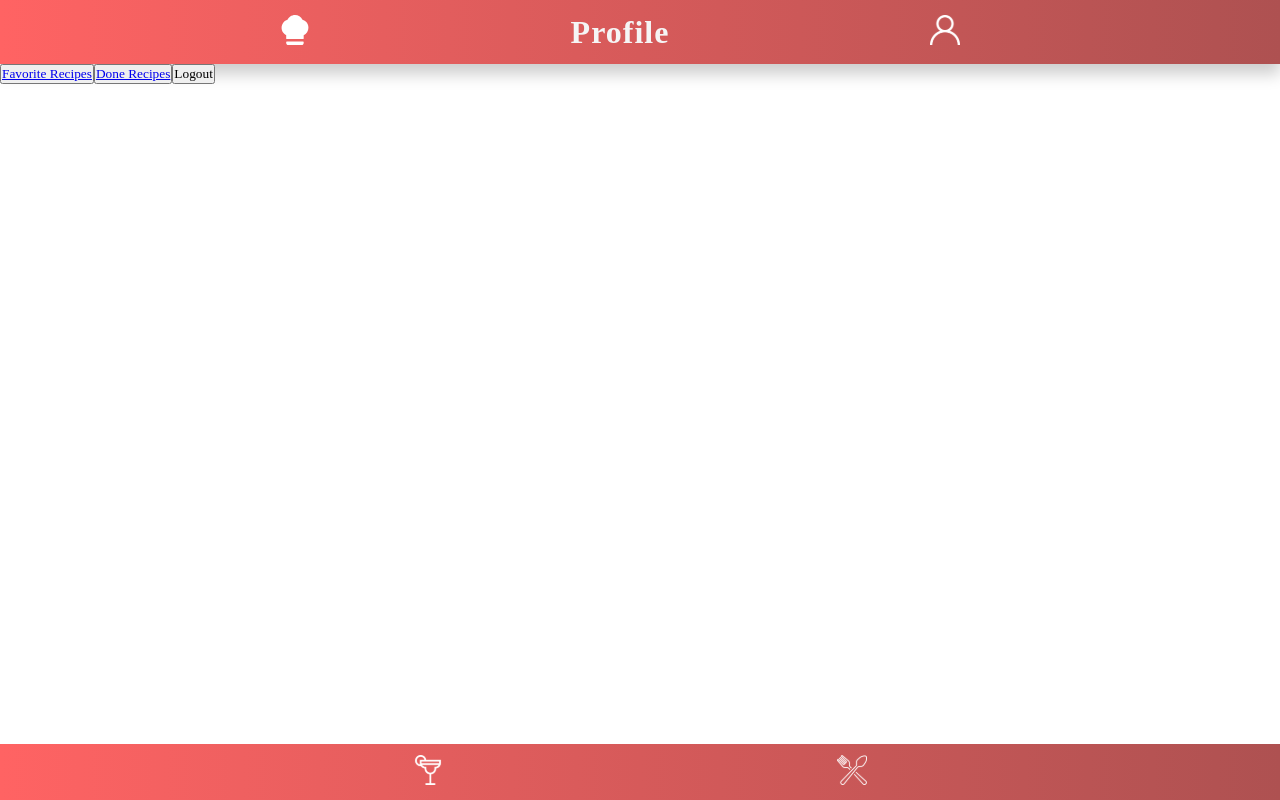
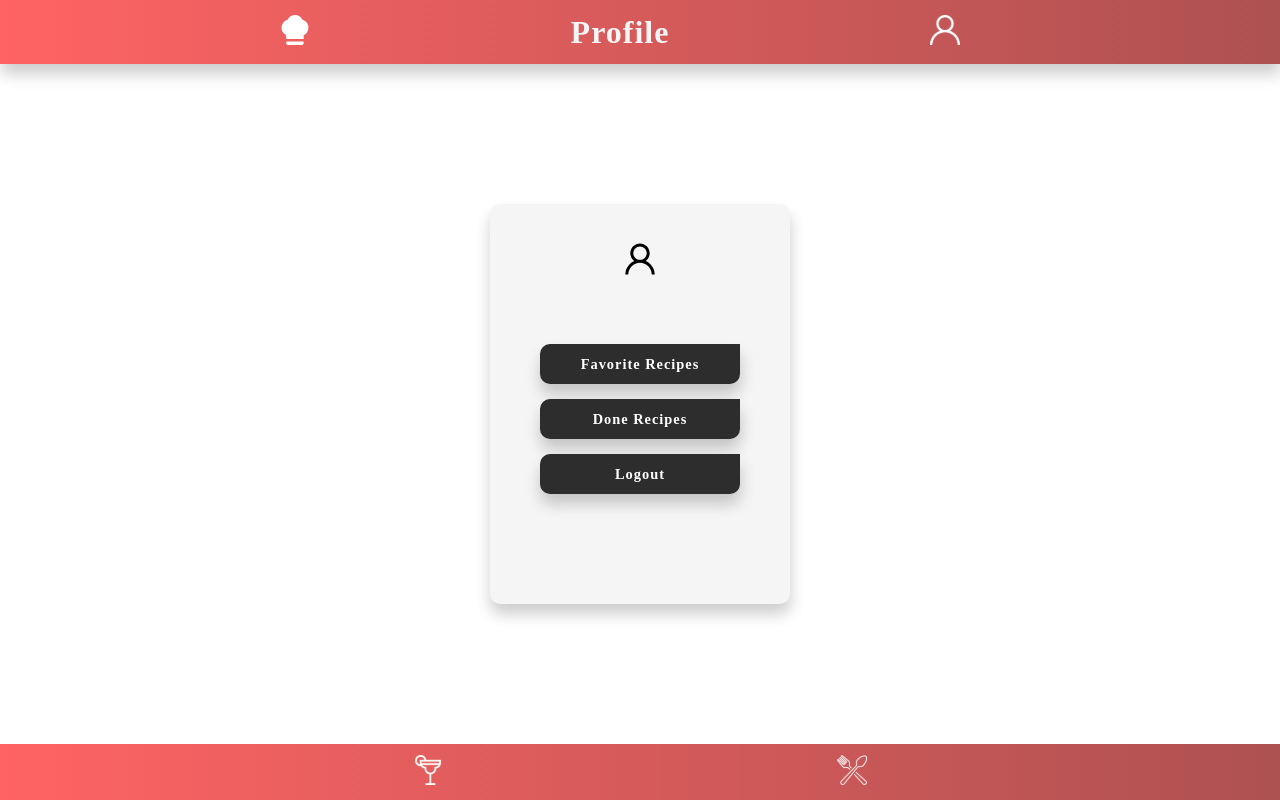
Before and after one commit to ViniciusmnLacerda/recipes-app, a React (Create React App) app: page /profile in a window 1280 px wide. Built offline with nearby package versions, Linux system fonts and the light colour scheme; the HTML template or start-up script is replaced by a standard one.

Commit message:
profile page styles

```diff
--- a/src/pages/Profile.jsx
+++ b/src/pages/Profile.jsx
@@ -1,7 +1,9 @@
 import React, { useEffect, useState } from 'react';
+import { AiOutlineUser } from 'react-icons/ai';
 import { Link, useHistory } from 'react-router-dom';
 import Footer from '../components/Footer';
 import Header from '../components/Header';
+import '../styles/Profile.css';
 
 function Profile() {
   const [user, setUser] = useState({ email: '' });
@@ -28,11 +30,16 @@ function Profile() {
     <>
       <Header pageTitle="Profile" searchVisible={false} />
       <main className="profile-container">
+        <div className="profile-card">
+          <div className="user-email">
+            <AiOutlineUser />
             <p
               data-testid="profile-email"
             >
               {user.email}
             </p>
+          </div>
+          <div className="profile-buttons">
             <button
               type="button"
               data-testid="profile-favorite-btn"
@@ -58,6 +65,8 @@ function Profile() {
             >
               Logout
             </button>
+          </div>
+        </div>
       </main>
       <Footer />
     </>
--- a/src/styles/Header.css
+++ b/src/styles/Header.css
@@ -45,7 +45,7 @@
   filter: brightness(0) invert(1);
 }
 
-@media screen and (max-width: 400px) {
+@media screen and (max-width: 420px) {
   .small-title, #small-title {
     font-size: 20px;
   }
--- a/src/styles/Profile.css
+++ b/src/styles/Profile.css
@@ -0,0 +1,65 @@
+.profile-container {
+  width: 100%;
+  height: calc(100% - 112px);
+  display: flex;
+  align-items: center;
+  justify-content: center;
+}
+
+.profile-card {
+  width: 300px;
+  height: 50vh;
+  background-color: var(--bg-color-secondary);
+  border-radius: 10px;
+  box-shadow: var(--shadow);
+  padding: 20px 10px 10px 10px;
+  display: flex;
+  flex-direction: column;
+}
+
+.user-email {
+  display: flex;
+  flex-direction: column;
+  align-items: center;
+  justify-content: space-around;
+  width: 100%;
+  height: 100px;
+}
+
+.user-email svg{
+  width: 40px;
+  height: 40px;
+}
+.profile-buttons {
+  width: 100%;
+  display: flex;
+  flex-direction: column;
+  height: 150px;
+  align-items: center;
+  justify-content: space-between;
+  margin-top: 20px;
+}
+
+.profile-buttons button {
+  width: 200px;
+  height: 40px;
+  border-radius: 10px 0 10px 10px;
+  border: 2px solid var(--dark);
+  font-weight: 700;
+  font-size: 0.9rem;
+  letter-spacing: 1px;
+  color: white;
+  box-shadow: var(--shadow);
+  background-color: var(--dark);
+  cursor: pointer;
+}
+
+.profile-buttons button a {
+  text-decoration: none;
+  color: white;
+}
+@media screen and (min-width: 650px) {
+  .profile-container {
+    height: calc(100% - 120px);
+  }
+}
```
Also changed, not shown: public/bgprofile.svg (added). Lines whose indentation alone changed are shown as unchanged.
